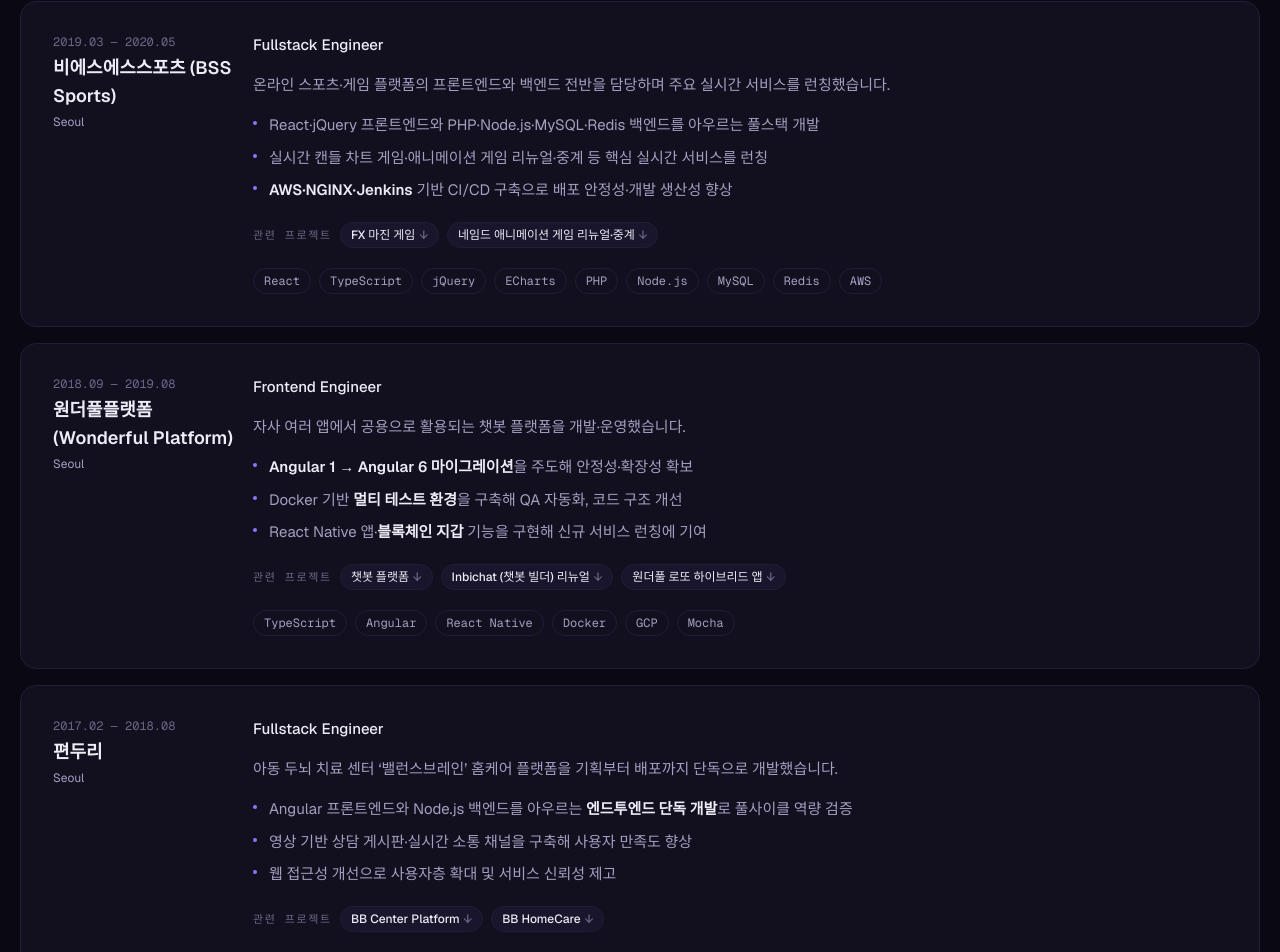
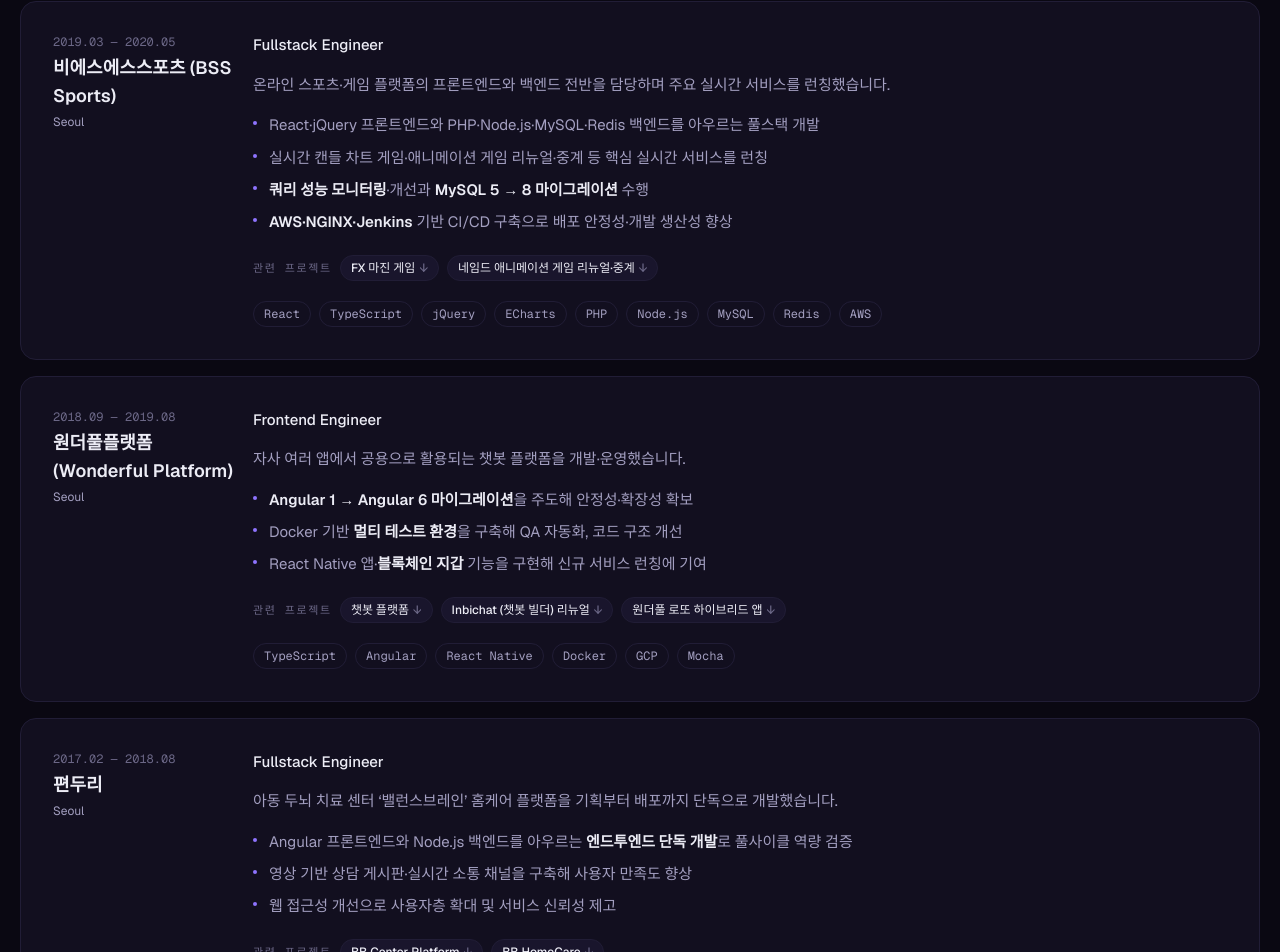
Before and after one commit to seungwoohong/seungwoohong.github.io, a Next.js app: page / in a window 1280 px wide. Shown: the part 2667-3619 px from the top of the page. Built offline with nearby package versions, Linux system fonts and the light colour scheme.

Commit message:
feat: add query performance and MySQL 5→8 migration to BSS Sports
Constraint: PHP 8 shipped after the BSS tenure, so "5→8" is read as MySQL
Confidence: medium

Co-Authored-By: Claude Opus 5.5 <noreply@anthropic.com>
Claude-Session: https://claude.ai/code/session_01FisjDq2SFdxWAhCdhAaU4R

```diff
--- a/src/data/portfolio.ts
+++ b/src/data/portfolio.ts
@@ -102,6 +102,7 @@ export const experiences: Experience[] = [
     focus: [
       "React·jQuery 프론트엔드와 PHP·Node.js·MySQL·Redis 백엔드를 아우르는 풀스택 개발",
       "실시간 캔들 차트 게임·애니메이션 게임 리뉴얼·중계 등 핵심 실시간 서비스를 런칭",
+      "{쿼리 성능 모니터링}·개선과 {MySQL 5 → 8 마이그레이션} 수행",
       "{AWS·NGINX·Jenkins} 기반 CI/CD 구축으로 배포 안정성·개발 생산성 향상",
     ],
     related: ["fx-game", "named-renewal"],
```
